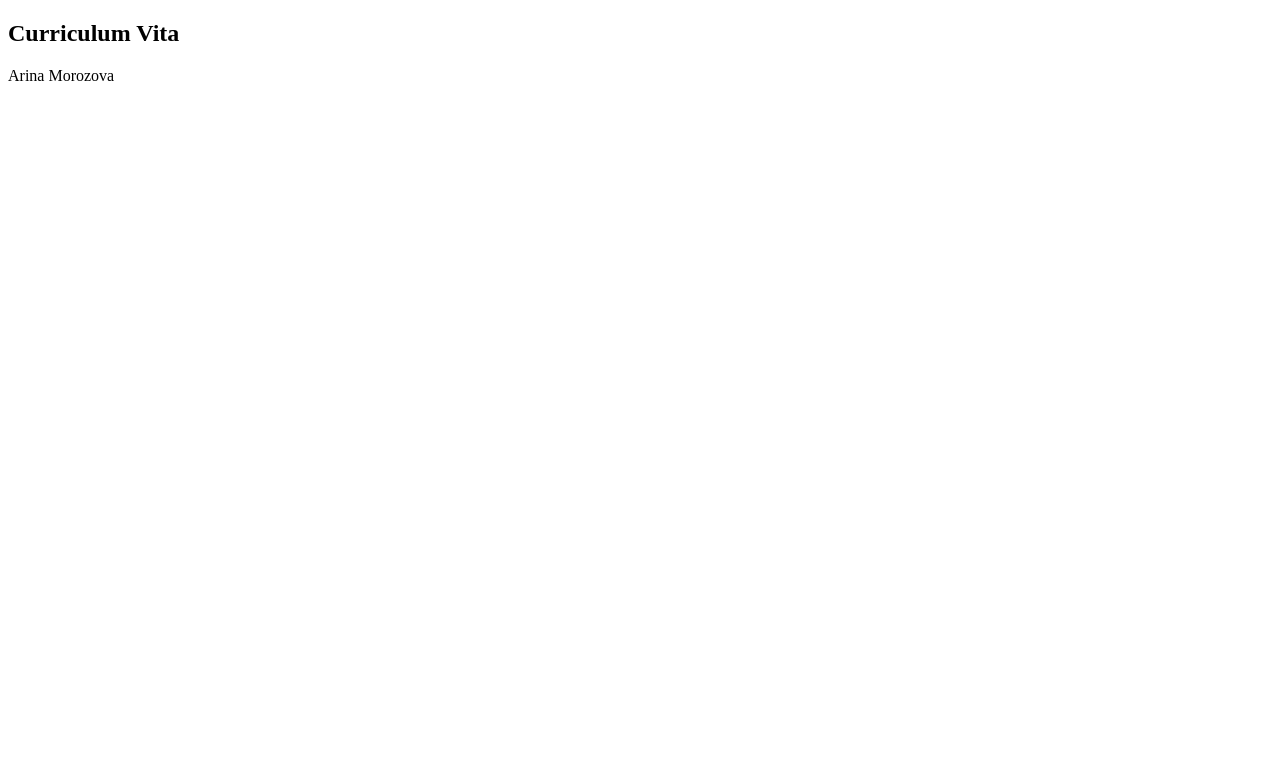
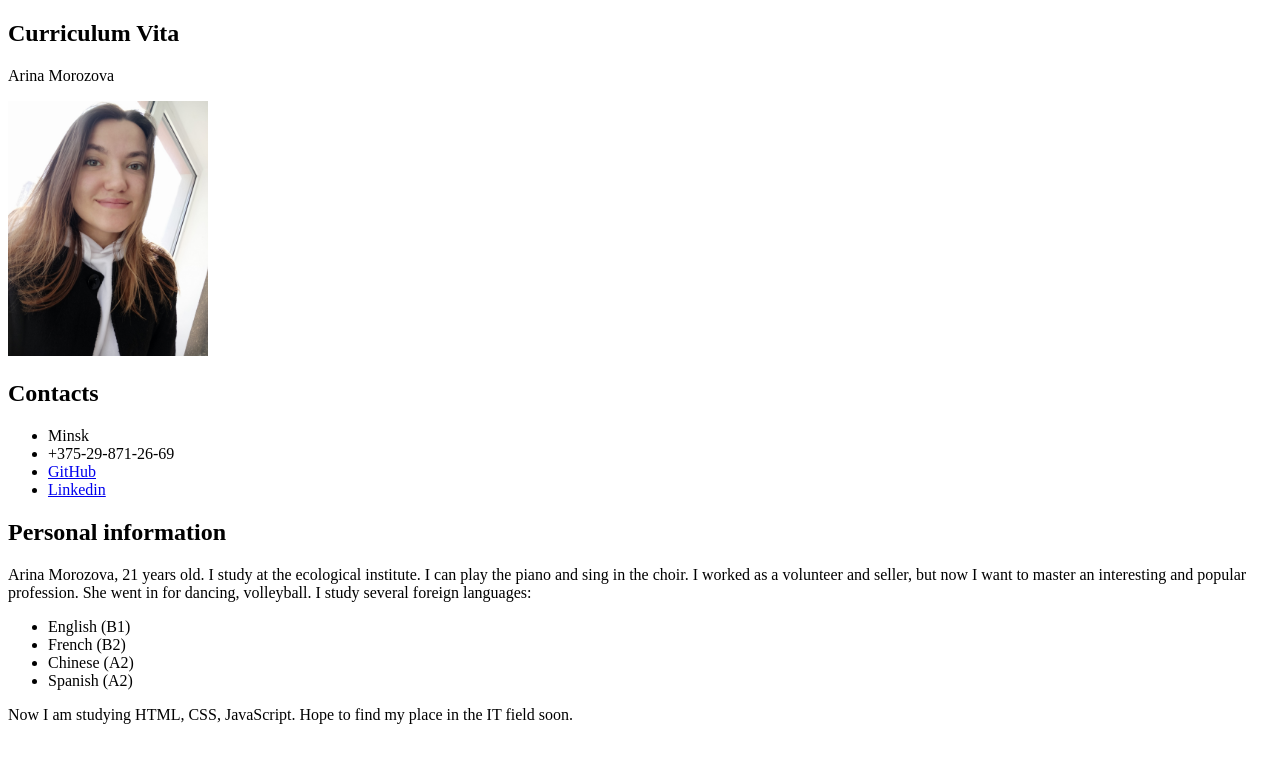
Before and after one commit to arina-morozova2/rsschool-cv, a plain HTML site: page index.html in a window 1280 px wide. Drawn offline with Linux system fonts and the light colour scheme.

Commit message:
feat: add social links

```diff
--- a/index.html
+++ b/index.html
@@ -9,7 +9,30 @@
   <section>
     <h1>Curriculum Vita</h1>
     <p>Arina Morozova</p>
-    <img src="" alt=""/>
+    <img src="IMG.jpg" alt="photo" width="200"/>
+  </section>
+
+  <section>
+    <h2>Contacts</h2>
+    <ul class="list">
+      <li>Minsk</li>
+      <li>+375-29-871-26-69</li>
+      <li><a href="https:github.com/arina-morozova2">GitHub</a> </li>
+      <li><a href="https://www.linkedin.com/in/arina-morozova-b956b0199/">Linkedin</a></li>
+    </ul>
+  </section>
+
+  <section>
+    <h2>Personal information</h2>
+    <p>Arina Morozova, 21 years old. I study at the ecological institute. I can play the piano and sing in the choir. I worked as a volunteer and seller, but now I want to master an interesting and popular profession. She went in for dancing, volleyball.
+      I study several foreign languages:</p>
+      <ul class="list">
+        <li>English (B1)</li>
+        <li>French (B2)</li>
+        <li>Chinese (A2)</li>
+        <li>Spanish (A2)</li>
+      </ul>
+      <p>Now I am studying HTML, CSS, JavaScript. Hope to find my place in the IT field soon.</p>
   </section>
 
 
```
